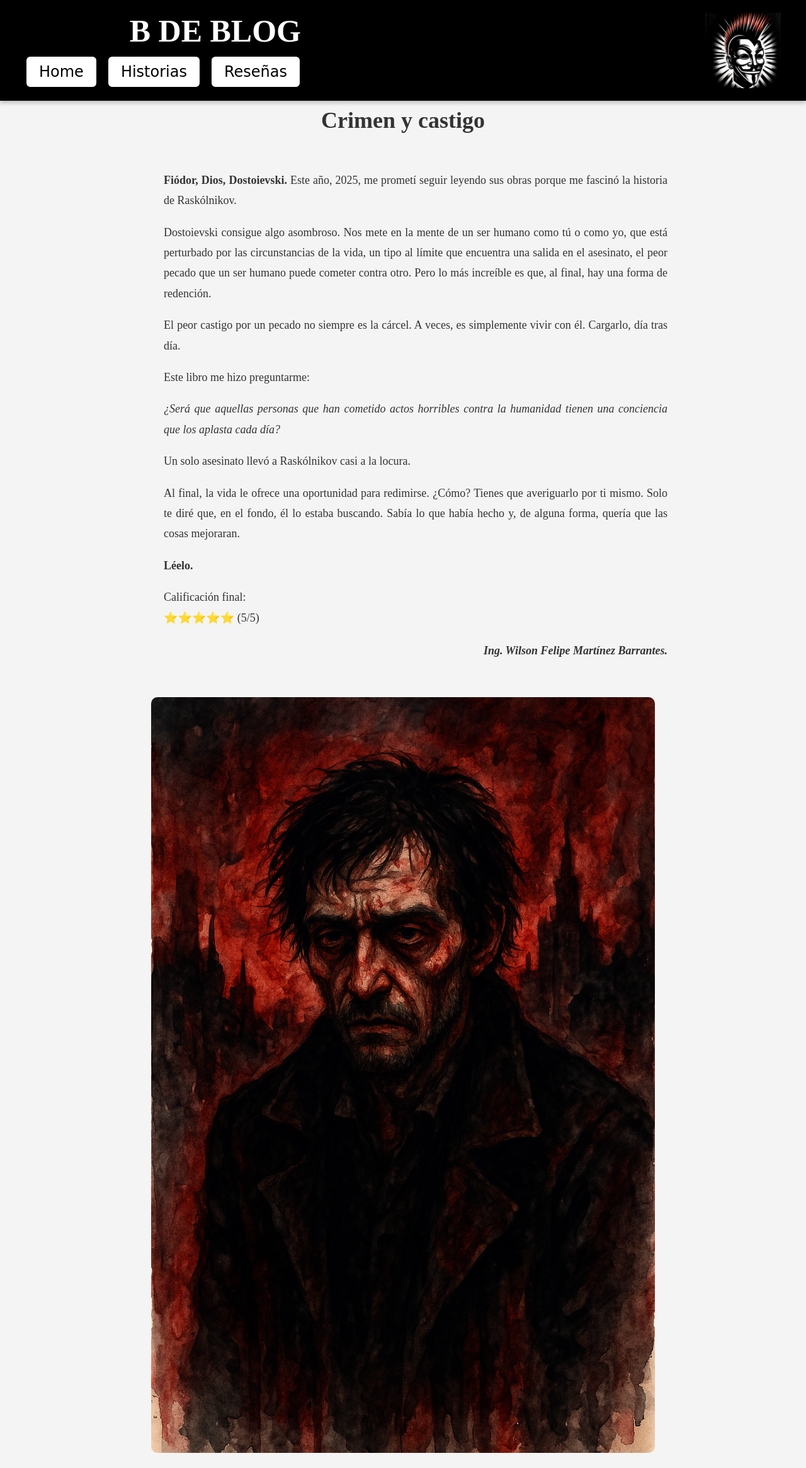
After one commit to WMARBAR/myPage_WFM, a Flask app: page /rese_CrimenCast_FDevsky in a window 1280 px wide. The commit adds this page. Shown: the whole page at 63% size. Run offline with Flask 3, Linux system fonts and the light colour scheme; some web fonts are replaced.

Commit message:
reseña crimen y castigo fiodor Dodtoievski

```diff
--- a/app.py
+++ b/app.py
@@ -66,6 +66,10 @@ def rese_NaranjaMecanica_Burgess():
 def rese_Kybalion_Hermes():
     return render_template('rese_Kybalion_Hermes.html')  # Archivo rese_Kybalion_Hermes
 
+@app.route('/rese_CrimenCast_FDevsky')
+def rese_CrimenCast_FDevsky():
+    return render_template('rese_CrimenCast_FDevsky.html')  # Archivo rese_CrimenCast_FDevsky
+
 if __name__ == '__main__':
     port = int(os.environ.get("PORT", 5000))  # Usa el puerto de Render o 5000 por defecto
     app.run(debug=True, host='0.0.0.0', port=port)  # Cambia host a '0.0.0.0'
--- /dev/null
+++ b/templates/rese_CrimenCast_FDevsky.html
@@ -0,0 +1,55 @@
+<!DOCTYPE html>
+<html lang="es">
+<head>
+    <meta charset="UTF-8">
+    <meta name="viewport" content="width=device-width, initial-scale=1.0">
+    <title>Crimen y castigo</title>
+    <link rel="icon" type="image/x-icon" href="{{ url_for('static', filename='guyfox.ico') }}">
+    <link rel="stylesheet" href="{{ url_for('static', filename='styles.css') }}" media="screen and (min-width: 768px)">
+    <link rel="stylesheet" href="{{ url_for('static', filename='styles-media.css') }}" media="screen and (max-width: 767px)">
+</head>
+<body>
+    <!-- Banner con menú integrado -->
+    <header class="banner">
+        <div class="banner-content">
+            <h1 class="banner-title">B DE BLOG</h1>
+            <nav class="banner-menu">
+                <button class="menu-button" onclick="location.href='/'">Home</button>
+                <button class="menu-button" onclick="location.href='/historias'">Historias</button>
+                <button class="menu-button" onclick="location.href='/resenas'">Reseñas</button>
+            </nav>
+        </div>
+        <img src="{{ url_for('static', filename='guyfox.webp') }}" alt="Blog Logo" class="banner-image">
+    </header>
+
+    <div class="container">
+        <h2 class="story-title">Crimen y castigo</h2>
+        <div class="story-text">
+            <p><strong>Fiódor, Dios, Dostoievski.</strong> Este año, 2025, me prometí seguir leyendo sus obras porque me fascinó la historia de Raskólnikov.</p>
+
+            <p>Dostoievski consigue algo asombroso. Nos mete en la mente de un ser humano como tú o como yo, que está perturbado por las circunstancias de la vida, un tipo al límite que encuentra una salida en el asesinato, el peor pecado que un ser humano puede cometer contra otro. Pero lo más increíble es que, al final, hay una forma de redención.</p>
+
+            <p>El peor castigo por un pecado no siempre es la cárcel. A veces, es simplemente vivir con él. Cargarlo, día tras día.</p>
+
+            <p>Este libro me hizo preguntarme:</p>
+
+            <p><em>¿Será que aquellas personas que han cometido actos horribles contra la humanidad tienen una conciencia que los aplasta cada día?</em></p>
+
+            <p>Un solo asesinato llevó a Raskólnikov casi a la locura.</p>
+
+            <p>Al final, la vida le ofrece una oportunidad para redimirse. ¿Cómo? Tienes que averiguarlo por ti mismo. Solo te diré que, en el fondo, él lo estaba buscando. Sabía lo que había hecho y, de alguna forma, quería que las cosas mejoraran.</p>
+
+            <p><strong>Léelo.</strong></p>
+
+            <p>Calificación final:<br>
+            ⭐⭐⭐⭐⭐ (5/5)</p>
+            <p class="story-author">Ing. Wilson Felipe Martínez Barrantes.</p>
+
+        </div>
+
+        <div class="image-container">
+            <img src="{{ url_for('static', filename='CrimenCastigo.png') }}" alt="Vuelta80" class="story-image">
+        </div>
+    </div>
+</body>
+</html>
--- a/templates/resenas.html
+++ b/templates/resenas.html
@@ -35,6 +35,7 @@
         <button class="menu-button" onclick="location.href='/rese_JenkyllHyde_Stevenson'">El extraño caso del doctor Jekyll y el señor Hyde : Robert Stevenson</button>
         <button class="menu-button" onclick="location.href='/rese_NaranjaMecanica_Burgess'">La naranja mecánica : Anthony Burgess</button>
         <button class="menu-button" onclick="location.href='/rese_Kybalion_Hermes'">El KYBALIÓN : TRES INICIADOS</button>
+        <button class="menu-button" onclick="location.href='/rese_CrimenCast_FDevsky'">Crimen y castigo : Fiódor Dostoyevski</button>
 
     </div>
 
```
Also changed, not shown: static/CrimenCastigo.png (added).
